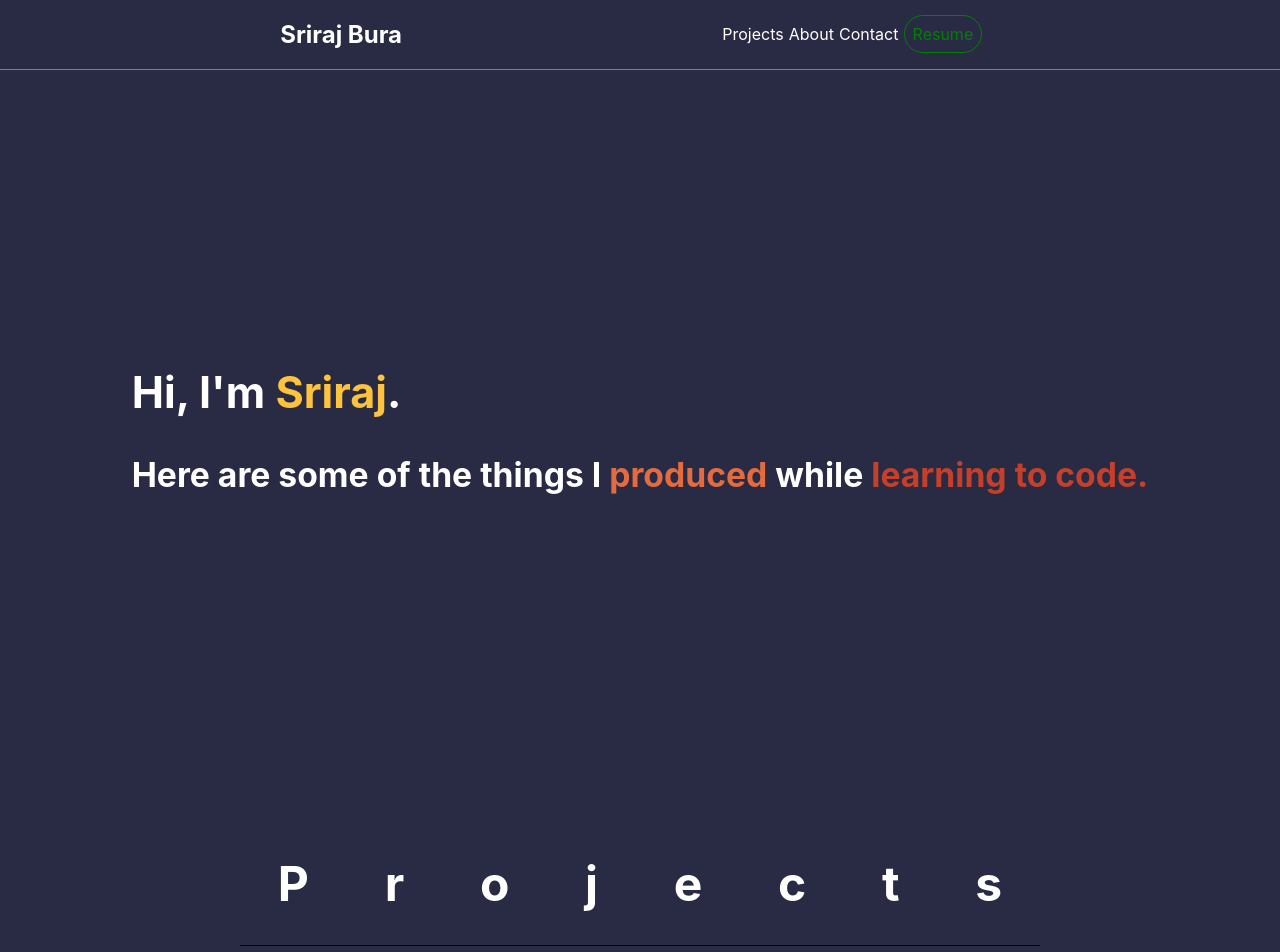
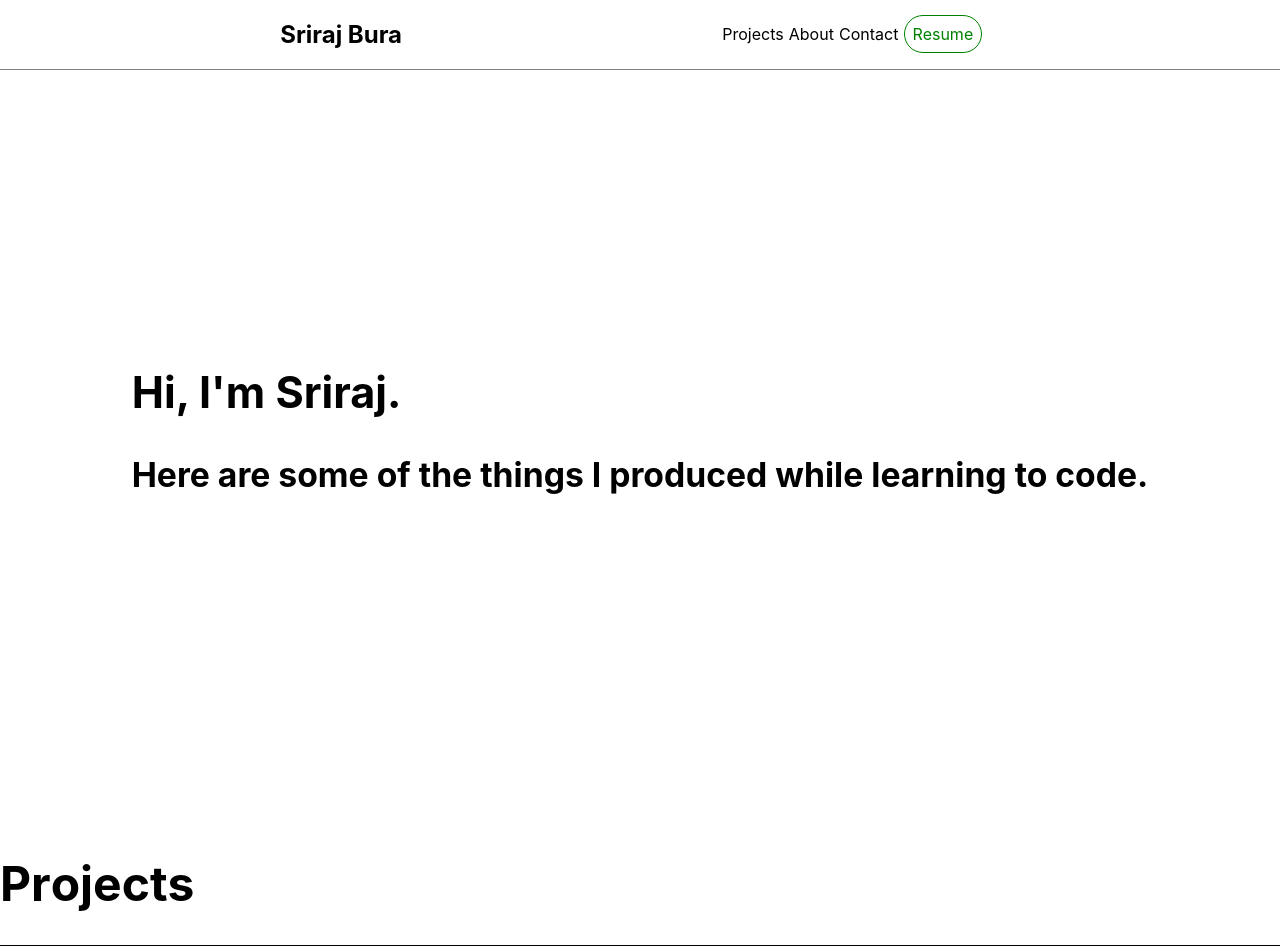
Before and after one commit to srirajbura16/srirajbura.com, a Next.js app: page / in a window 1280 px wide. Shown: the top 952 px of the page. Built offline with nearby package versions, Linux system fonts and the light colour scheme.

Commit message:
implemented Section title styles

```diff
--- a/components/SectionTitle.js
+++ b/components/SectionTitle.js
@@ -1,6 +1,7 @@
+import styles from '../styles/SectionTitle.module.css';
 export default function SectionTitle({ chars }) {
   return (
-    <div className="section-title">
+    <div className={styles.sectionTitle}>
       {chars.split('').map((char, index) => {
         return <div key={index}>{char}</div>;
       })}
--- a/styles/Home.module.css
+++ b/styles/Home.module.css
@@ -7,18 +7,6 @@
   font-size: 1.8rem;
 }
 
-.name {
-  color: #fdc23e;
-}
-
-.produced {
-  color: #e46b3f;
-}
-
-.ltc {
-  color: #c4402a;
-}
-
 @media only screen and (max-width: 790px) {
   .landing {
     font-size: 1.4rem;
--- /dev/null
+++ b/styles/SectionTitle.module.css
@@ -0,0 +1,22 @@
+.sectionTitle {
+  display: flex;
+  /* justify-content: space-around; */
+  max-width: 1300px;
+  margin: 4rem auto 4rem auto;
+  font-weight: bold;
+  font-size: 3rem;
+  border-bottom: 1px solid black;
+  padding-bottom: 2rem;
+}
+
+@media only screen and (max-width: 900px) {
+  .sectionTitle {
+    justify-content: space-around;
+  }
+}
+
+@media only screen and (max-width: 414px) {
+  .sectionTitle {
+    font-size: 2rem;
+  }
+}
--- a/styles/globals.css
+++ b/styles/globals.css
@@ -4,8 +4,6 @@ body {
   margin: 0;
   font-family: -apple-system, BlinkMacSystemFont, Segoe UI, Roboto, Oxygen,
     Ubuntu, Cantarell, Fira Sans, Droid Sans, Helvetica Neue, sans-serif;
-  background-color: #292a44;
-  color: #ffffff;
 }
 
 html {
@@ -32,8 +30,8 @@ section {
 
 .section-title {
   display: flex;
-  justify-content: space-around;
-  max-width: 800px;
+  /* justify-content: space-around; */
+  max-width: 1300px;
   margin: 4rem auto 4rem auto;
   font-weight: bold;
   font-size: 3rem;
@@ -46,3 +44,9 @@ section {
     font-size: 2rem;
   }
 }
+@media only screen and (max-width: 900px) {
+  .section-title {
+    /* font-size: 2rem; */
+    justify-content: space-around;
+  }
+}
```
